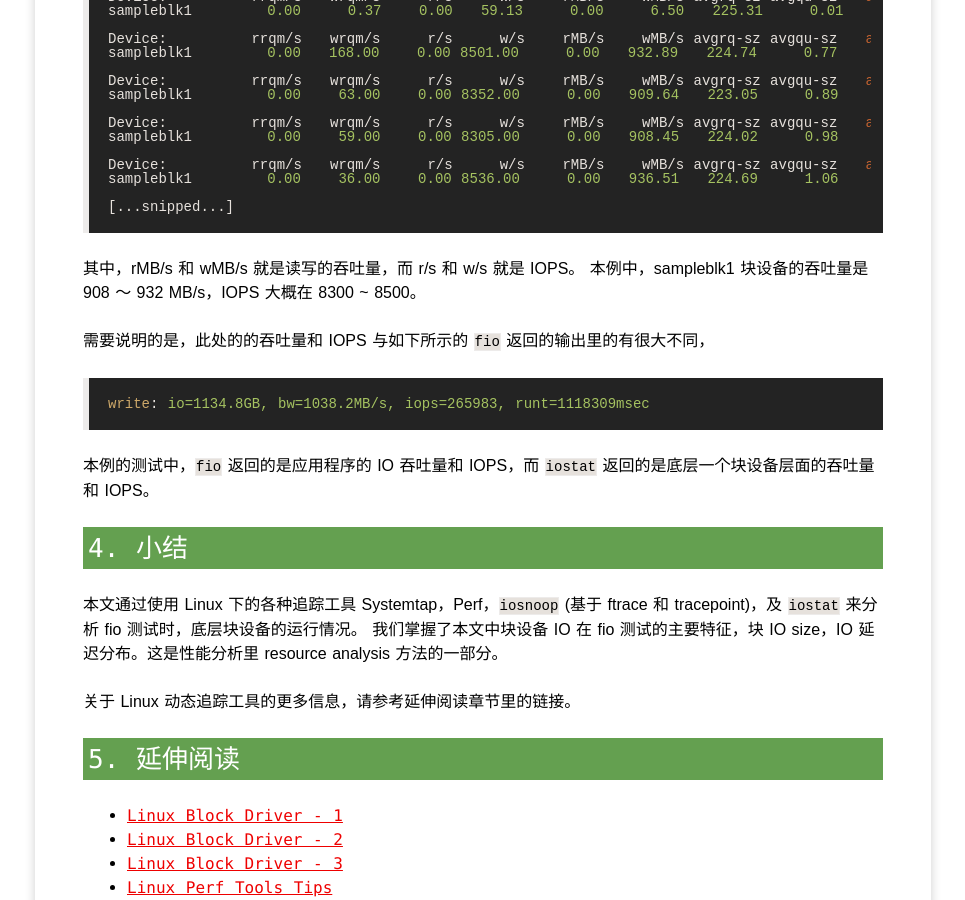
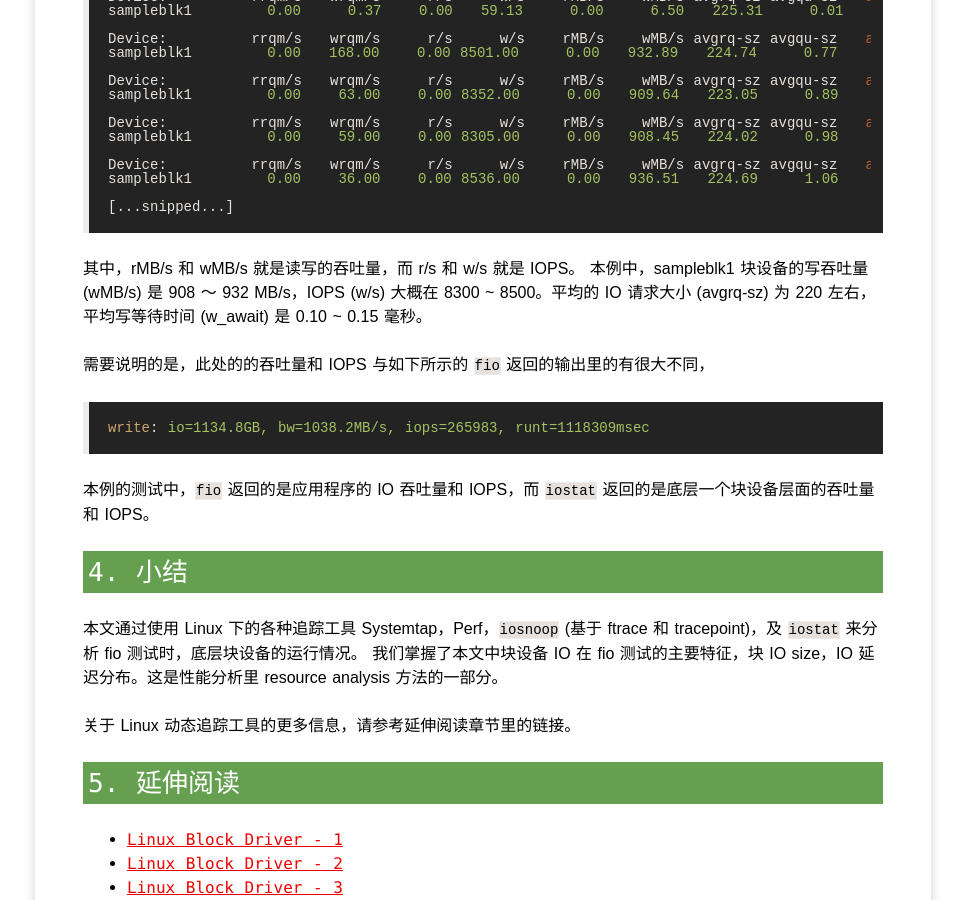
Before and after one commit to yangoliver/yangoliver.github.io, a Jekyll site: the page built from _posts/2016/2016-08-30-linux-block-driver-basic-4.md, in a window 1280 px wide and 900 px high, scrolled down 5608 px. Shown: the whole window, without its empty margins (157-1122 px from the left). Built offline with Jekyll 4.4.1, drawn with Linux system fonts in a browser that asks for light colours; comment, search, counter and statistics services are not loaded.

Commit message:
update: iostat description updates

```diff
--- a/_posts/2016/2016-08-30-linux-block-driver-basic-4.md
+++ b/_posts/2016/2016-08-30-linux-block-driver-basic-4.md
@@ -251,7 +251,7 @@ Linux 4.6 内核的块设备层的预定义了 19 个通用块层的 tracepoints
 	[...snipped...]
 
 其中，rMB/s 和 wMB/s 就是读写的吞吐量，而 r/s 和 w/s 就是 IOPS。
-本例中，sampleblk1 块设备的吞吐量是 908 ～ 932 MB/s，IOPS 大概在 8300 ~ 8500。
+本例中，sampleblk1 块设备的写吞吐量 (wMB/s) 是 908 ～ 932 MB/s，IOPS (w/s) 大概在 8300 ~ 8500。平均的 IO 请求大小 (avgrq-sz) 为 220 左右，平均写等待时间 (w_await) 是 0.10 ~ 0.15 毫秒。
 
 需要说明的是，此处的的吞吐量和 IOPS 与如下所示的 `fio` 返回的输出里的有很大不同，
 
```
